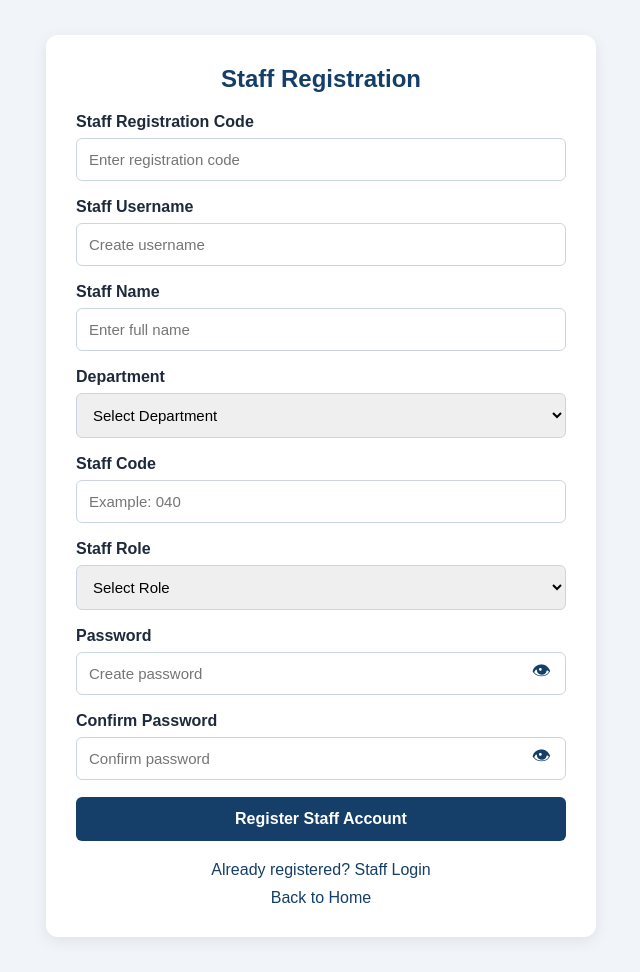
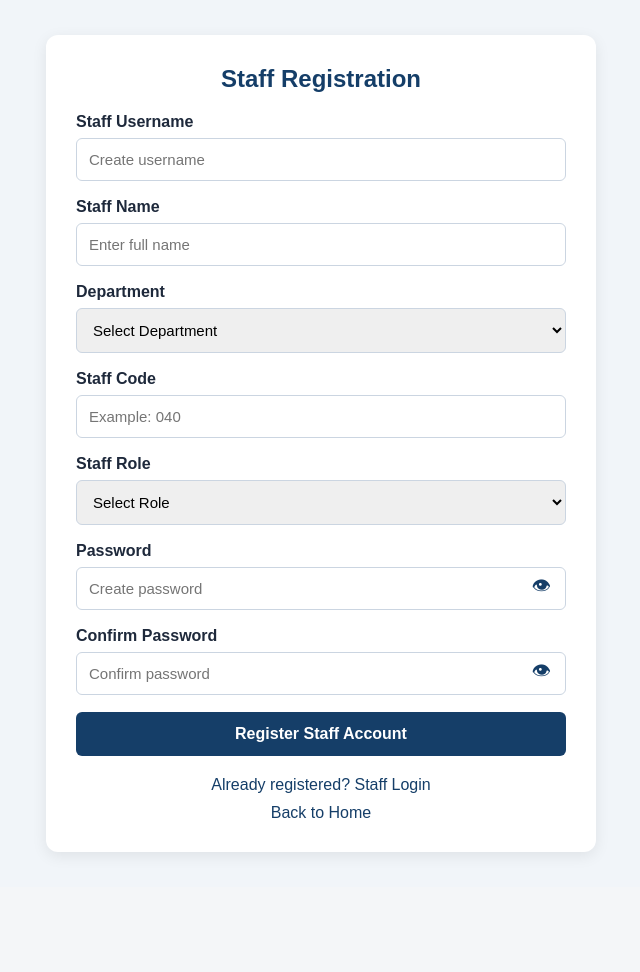
Before and after one commit to jeevabharathp-collab/smart-lab-fault-reporter, a Flask app: page /staff_register in a window 1280 px wide. Shown: the part 77-1049 px from the top of the page, without its empty margins (319-959 px from the left). After the commit the page ends 933 px from the top, so only its background shows below. Run offline with Flask 3, Linux system fonts and the light colour scheme; parts of the project's set-up code (start-up, migrations or seed data) failed here and were passed over.

Commit message:
Remove staff registration code requirement

```diff
--- a/app.py
+++ b/app.py
@@ -446,14 +446,11 @@ def report():
 # 10. STAFF REGISTRATION
 # --------------------------------------------------
 
+
 @app.route("/staff_register", methods=["GET", "POST"])
 def staff_register():
 
     if request.method == "POST":
-
-        registration_code = request.form.get(
-            "registration_code", ""
-        ).strip()
 
         staff_username = request.form.get(
             "staff_username", ""
@@ -484,7 +481,6 @@ def staff_register():
         )
 
         if not all([
-            registration_code,
             staff_username,
             staff_name,
             department,
@@ -494,11 +490,6 @@ def staff_register():
             confirm_password
         ]):
             flash("Please fill in all fields.")
-            return redirect(url_for("staff_register"))
-
-        # Check private registration code
-        if registration_code != STAFF_REGISTRATION_CODE:
-            flash("Invalid staff registration code.")
             return redirect(url_for("staff_register"))
 
         # Only these two roles are allowed
@@ -514,6 +505,7 @@ def staff_register():
             flash("Passwords do not match.")
             return redirect(url_for("staff_register"))
 
+        # Staff password format: admin@ + department + staff code
         # Example: admin@cse040
         expected_password = (
             "admin@" + department + staff_code
--- a/templates/staff_register.html
+++ b/templates/staff_register.html
@@ -156,11 +156,6 @@
 
     <form action="{{ url_for('staff_register') }}" method="POST">
 
-        <div class="form-group">
-            <label>Staff Registration Code</label>
-            <input type="password" name="registration_code"
-                   placeholder="Enter registration code" required>
-        </div>
 
         <div class="form-group">
             <label>Staff Username</label>
```
